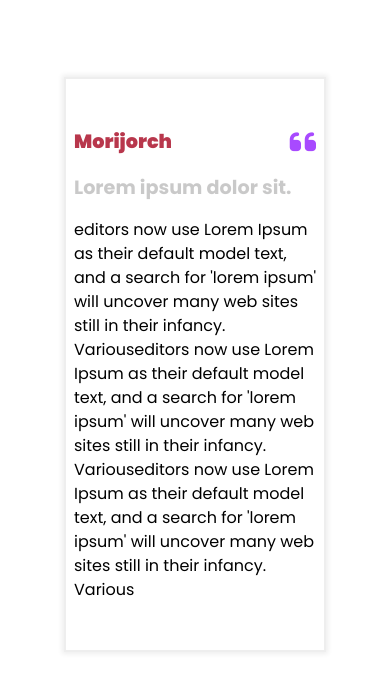
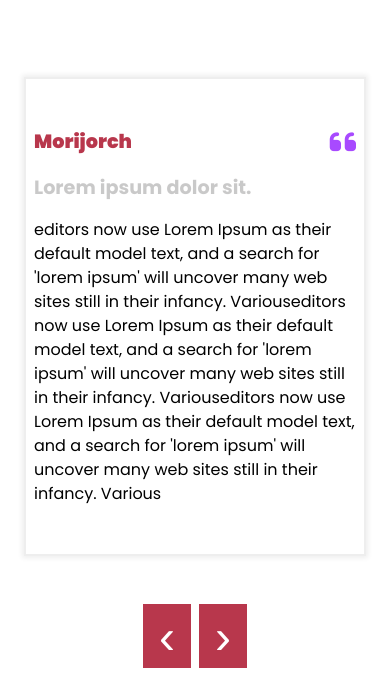
Before and after one commit to Amr-keshk/giftos, a plain HTML site: page index.html in a window 390 px wide. Shown: the part 7422-8119 px from the top of the page. Drawn offline with nearby package versions, Linux system fonts and the light colour scheme.

Commit message:
edit testimonials make it bigger

```diff
--- a/styles/main-style.css
+++ b/styles/main-style.css
@@ -698,6 +698,9 @@ h1 {
   }
 }
 @media (max-width: 576px) {
+  .testimonials {
+    width: calc(100% - 1rem);
+  }
   .testimonial {
     padding: 3rem 0.5rem;
   }
```
